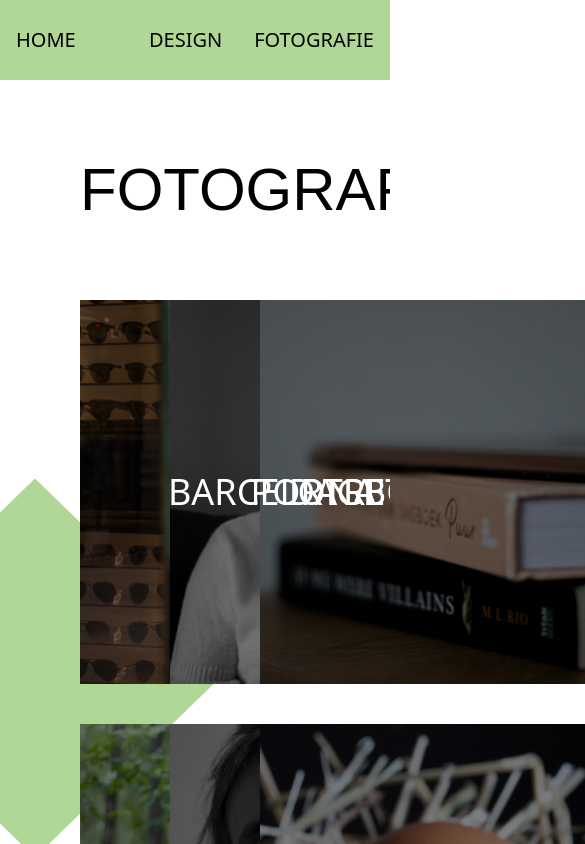
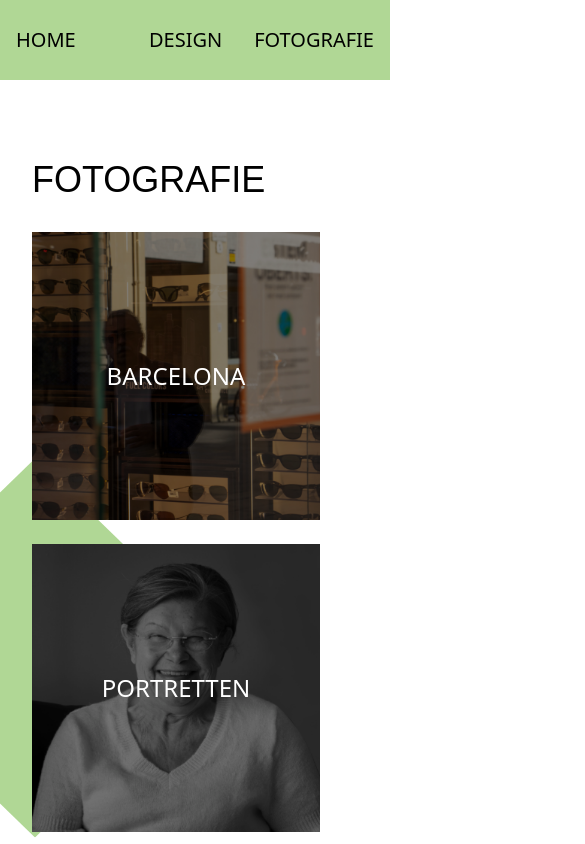
Before and after one commit to Vandammecasper/portfolio-lien, a React (Vite) app in the folder portfolioLien/: page /fotografie in a window 390 px wide. Shown: the top 844 px of the page, 585 px wide, since content can reach past the window. Built offline with nearby package versions, Linux system fonts and the light colour scheme.

Commit message:
projects responsive

```diff
--- a/portfolioLien/src/components/pages/Projecten/Projecten.tsx
+++ b/portfolioLien/src/components/pages/Projecten/Projecten.tsx
@@ -12,17 +12,17 @@ const Projecten = () => {
   if(title === "DESIGN"){
     return (
       <Header>
-        <h1 className="text-6xl font-ivyMode text-black mt-20 ml-20">DESIGN</h1>
+        <h1 className="text-4xl sm:text-5xl md:text-6xl font-ivyMode text-black mt-20 ml-8 lg:ml-20">DESIGN</h1>
         <img src="/portfolio_icon_green.svg" alt="" className="absolute h-96 -ml-40 mt-64 -z-20"/>
-        <div className="grid grid-cols-3 mx-20 mt-20 gap-10">
+        <div className="grid sm:grid-cols-2 lg:grid-cols-3 mx-8 lg:mx-20 mt-8 sm:mt-16 md:mt-20 gap-6 sm:gap-10">
           {designs.designs.map((design) => (
             <div
               key={design.number}
             >
-              <img className="w-96 h-96 absolute -z-10" alt="" src={design.projects} />
-              <div onClick={() => {navigate(`/detail/design/${design.align}/${design.name}`)}} className="bg-black transition ease-in-out delay-50 duration-300 opacity-0 hover:opacity-30 absolute grid cursor-pointer place-items-center z-20 w-96 h-96"></div>
-              <button onClick={() => {navigate(`/detail/design/${design.align}/${design.name}`)}} className="grid cursor-pointer place-items-center z-20 w-96 h-96">
-                <h3 className="text-white text-4xl transition ease-in-out delay-50 duration-300 hover:scale-110">{design.name}</h3>
+              <img className="w-72 xl:w-96 h-72 xl:h-96 absolute -z-10" alt="" src={design.projects} />
+              <div onClick={() => {navigate(`/detail/design/${design.align}/${design.name}`)}} className="bg-black transition ease-in-out delay-50 duration-300 opacity-0 hover:opacity-30 absolute grid cursor-pointer place-items-center z-20 w-72 xl:w-96 h-72 xl:h-96"></div>
+              <button onClick={() => {navigate(`/detail/design/${design.align}/${design.name}`)}} className="grid cursor-pointer place-items-center z-20 w-72 xl:w-96 h-72 xl:h-96">
+                <h3 className="text-white text-2xl xl:text-4xl text-center transition ease-in-out delay-50 duration-300 hover:scale-110">{design.name}</h3>
               </button>
             </div>
           ))}
@@ -32,16 +32,17 @@ const Projecten = () => {
   } else if (title === "FOTOGRAFIE") {
     return (
       <Header>
-        <h1 className="text-6xl font-ivyMode text-black mt-20 ml-20">FOTOGRAFIE</h1>
+        <h1 className="text-4xl sm:text-5xl md:text-6xl font-ivyMode text-black mt-20 ml-8 lg:ml-20">FOTOGRAFIE</h1>
         <img src="/portfolio_icon_green.svg" alt="" className="absolute h-96 -ml-40 mt-64 -z-20"/>
-        <div className="grid grid-cols-3 mx-20 mt-20 gap-10">
+        <div className="grid sm:grid-cols-2 lg:grid-cols-3 mx-8 lg:mx-20 mt-8 sm:mt-16 md:mt-20 gap-6 sm:gap-10">
           {photos.photos.map((photo) => (
             <div
               key={photo.number}
             >
-              <img className="w-96 h-96 absolute -z-10" alt="" src={photo.projects} />
-              <button onClick={() => {navigate(`/detail/photo/${photo.align}/${photo.name}`)}} className="grid cursor-pointer place-items-center z-20 w-96 h-96">
-                <h3 className="text-white text-4xl">{photo.name}</h3>
+              <img className="w-72 xl:w-96 h-72 xl:h-96 absolute -z-10" alt="" src={photo.projects} />
+              <div onClick={() => {navigate(`/detail/photo/${photo.align}/${photo.name}`)}} className="bg-black transition ease-in-out delay-50 duration-300 opacity-0 hover:opacity-30 absolute grid cursor-pointer place-items-center z-20 w-72 xl:w-96 h-72 xl:h-96"></div>
+              <button onClick={() => {navigate(`/detail/photo/${photo.align}/${photo.name}`)}} className="grid cursor-pointer place-items-center z-20 w-72 xl:w-96 h-72 xl:h-96">
+                <h3 className="text-white text-2xl xl:text-4xl text-center transition ease-in-out delay-50 duration-300 hover:scale-110">{photo.name}</h3>
               </button>
             </div>
           ))}
```
